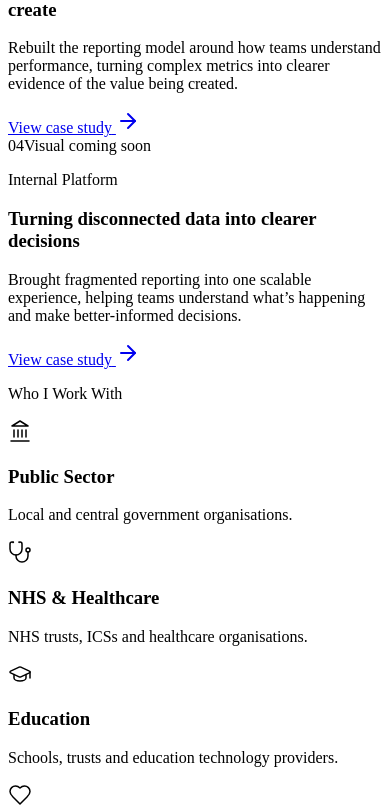
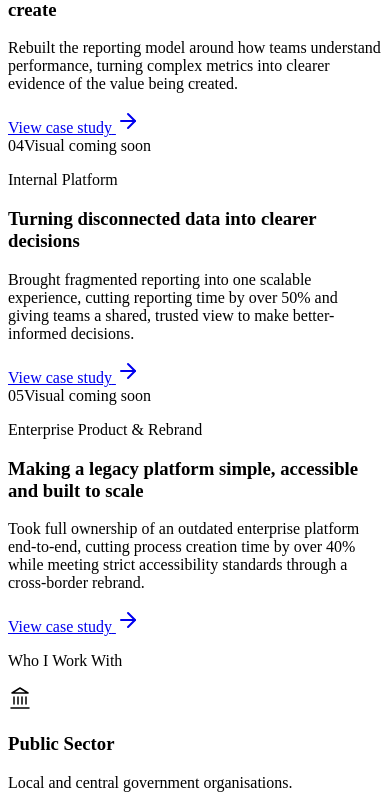
Before and after one commit to jadeparrish/portfolio, a Next.js app: page / in a window 390 px wide. Shown: the part 2107-2914 px from the top of the page. Built offline with nearby package versions, Linux system fonts and the light colour scheme.

Commit message:
Add files via upload

```diff
--- a/app/page.js
+++ b/app/page.js
@@ -94,10 +94,20 @@ const caseStudies = [
     title: 'Turning disconnected data into clearer decisions',
     tag: 'Internal Platform',
     description:
-      'Brought fragmented reporting into one scalable experience, helping teams understand what\u2019s happening and make better-informed decisions.',
+      'Brought fragmented reporting into one scalable experience, cutting reporting time by over 50% and giving teams a shared, trusted view to make better-informed decisions.',
     cta: 'View case study',
     href: '#',
     tint: 'bg-[#DDE3E6]',
+  },
+  {
+    num: '05',
+    title: 'Making a legacy platform simple, accessible and built to scale',
+    tag: 'Enterprise Product & Rebrand',
+    description:
+      'Took full ownership of an outdated enterprise platform end-to-end, cutting process creation time by over 40% while meeting strict accessibility standards through a cross-border rebrand.',
+    cta: 'View case study',
+    href: '#',
+    tint: 'bg-[#E9E4DE]',
   },
 ];
 
@@ -141,7 +151,7 @@ export default function PortfolioHomepage() {
   return (
     <div className="min-h-screen bg-[#F9F8F6] text-[#1C1C1C] font-sans antialiased selection:bg-neutral-200">
       {/* Top Navigation */}
-      <header className="max-w-7xl mx-auto px-6 sm:px-8 lg:px-12 py-10 lg:py-12 flex justify-between items-baseline">
+      <header className="max-w-7xl mx-auto px-6 sm:px-8 lg:px-12 py-8 sm:py-10 lg:py-12 flex flex-col gap-4 sm:flex-row sm:justify-between sm:items-baseline">
         <div className="space-y-1">
           <h1 className="font-semibold tracking-[0.18em] text-xs uppercase text-neutral-900">
             JADE PARRISH
@@ -150,7 +160,7 @@ export default function PortfolioHomepage() {
             Human-centred service &amp; systems designer
           </p>
         </div>
-        <nav className="flex items-center gap-8 lg:gap-10 text-xs tracking-[0.15em] uppercase text-neutral-600">
+        <nav className="flex flex-wrap items-center gap-x-5 gap-y-2 sm:gap-x-8 lg:gap-x-10 text-xs tracking-[0.15em] uppercase text-neutral-600">
           <a href="#work" className="hover:text-neutral-900 transition-colors">Work</a>
           <a href="#thinking" className="hover:text-neutral-900 transition-colors">Thinking</a>
           <a href="#about" className="hover:text-neutral-900 transition-colors">About</a>
@@ -160,8 +170,8 @@ export default function PortfolioHomepage() {
 
       <main className="max-w-7xl mx-auto px-6 sm:px-8 lg:px-12">
         {/* Hero */}
-        <section className="py-16 sm:py-20 lg:py-28 grid grid-cols-1 lg:grid-cols-12 gap-12 lg:gap-20 items-center border-b border-neutral-200/80">
-          <div className="lg:col-span-6 space-y-8">
+        <section className="py-16 sm:py-20 lg:py-28 grid grid-cols-1 md:grid-cols-12 gap-12 md:gap-10 lg:gap-20 items-center border-b border-neutral-200/80">
+          <div className="md:col-span-6 space-y-8">
             <h2 className="text-4xl sm:text-5xl lg:text-6xl font-serif font-normal leading-[1.12] tracking-tight text-neutral-900">
               Better systems <br />
               create better <span className="italic">lives</span>.
@@ -195,8 +205,8 @@ export default function PortfolioHomepage() {
           </div>
 
           {/* Hero illustration placeholder */}
-          <div className="lg:col-span-6">
-            <div className="aspect-[4/3] w-full rounded-sm border border-dashed border-neutral-300 bg-white/60 flex flex-col items-center justify-center gap-3 text-center px-8">
+          <div className="md:col-span-6">
+            <div className="aspect-[4/3] w-full max-h-[320px] md:max-h-none rounded-sm border border-dashed border-neutral-300 bg-white/60 flex flex-col items-center justify-center gap-3 text-center px-8">
               <ImageIcon className="w-6 h-6 text-neutral-300" strokeWidth={1.5} />
               <p className="text-xs uppercase tracking-[0.15em] text-neutral-400 font-medium">
                 Hero illustration &mdash; coming soon
@@ -260,11 +270,11 @@ export default function PortfolioHomepage() {
             {caseStudies.map((item) => (
               <div
                 key={item.num}
-                className="group grid grid-cols-1 lg:grid-cols-12 gap-6 lg:gap-8 items-center py-10 lg:py-12 first:pt-0 last:pb-0"
+                className="group grid grid-cols-1 md:grid-cols-2 lg:grid-cols-12 gap-6 md:gap-8 items-start md:items-center py-10 lg:py-12 first:pt-0 last:pb-0"
               >
-                <div className="lg:col-span-3">
+                <div className="md:col-span-1 lg:col-span-3">
                   <div
-                    className={`aspect-[4/3] rounded-sm border border-neutral-200/80 ${item.tint} flex flex-col items-center justify-center gap-1`}
+                    className={`aspect-[4/3] max-h-[240px] md:max-h-none rounded-sm border border-neutral-200/80 ${item.tint} flex flex-col items-center justify-center gap-1`}
                   >
                     <span className="font-serif text-2xl text-neutral-400">{item.num}</span>
                     <span className="text-[9px] uppercase tracking-[0.15em] text-neutral-400">
@@ -273,19 +283,20 @@ export default function PortfolioHomepage() {
                   </div>
                 </div>
 
-                <div className="lg:col-span-6 space-y-2">
+                <div className="md:col-span-1 lg:col-span-9 flex flex-col gap-4 lg:flex-row lg:items-start lg:justify-between lg:gap-8">
+                  <div className="space-y-2 lg:max-w-lg">
                     <p className="text-[10px] uppercase tracking-[0.15em] text-neutral-400 font-medium">
                       {item.tag}
                     </p>
                     <h3 className="font-serif text-xl sm:text-2xl text-neutral-900 leading-snug">
                       {item.title}
                     </h3>
-                  <p className="text-xs sm:text-sm text-neutral-600 leading-relaxed max-w-lg">
+                    <p className="text-xs sm:text-sm text-neutral-600 leading-relaxed">
                       {item.description}
                     </p>
                   </div>
 
-                <div className="lg:col-span-3 lg:text-right">
+                  <div className="shrink-0 lg:pt-1 lg:text-right">
                     {item.href ? (
                       <a
                         href={item.href}
@@ -298,6 +309,7 @@ export default function PortfolioHomepage() {
                         {item.cta}
                       </span>
                     )}
+                  </div>
                 </div>
               </div>
             ))}
@@ -320,14 +332,14 @@ export default function PortfolioHomepage() {
 
         {/* About */}
         <section id="about" className="py-20 lg:py-28 border-b border-neutral-200/80">
-          <div className="grid grid-cols-1 lg:grid-cols-12 gap-12 lg:gap-16 items-start">
-            <div className="lg:col-span-4">
-              <div className="aspect-[4/5] bg-neutral-100 border border-neutral-200 rounded-sm flex items-center justify-center">
+          <div className="grid grid-cols-1 md:grid-cols-12 gap-12 md:gap-10 lg:gap-16 items-start">
+            <div className="md:col-span-4">
+              <div className="aspect-[4/5] max-h-[380px] md:max-h-none w-full max-w-xs md:max-w-none mx-auto bg-neutral-100 border border-neutral-200 rounded-sm flex items-center justify-center">
                 <User className="w-10 h-10 text-neutral-300" strokeWidth={1.2} />
               </div>
             </div>
 
-            <div className="lg:col-span-8 space-y-8">
+            <div className="md:col-span-8 space-y-8">
               <div>
                 <p className="text-[11px] uppercase tracking-[0.2em] font-medium text-neutral-400 mb-3">
                   About
```
Lines whose indentation alone changed are shown as unchanged.
